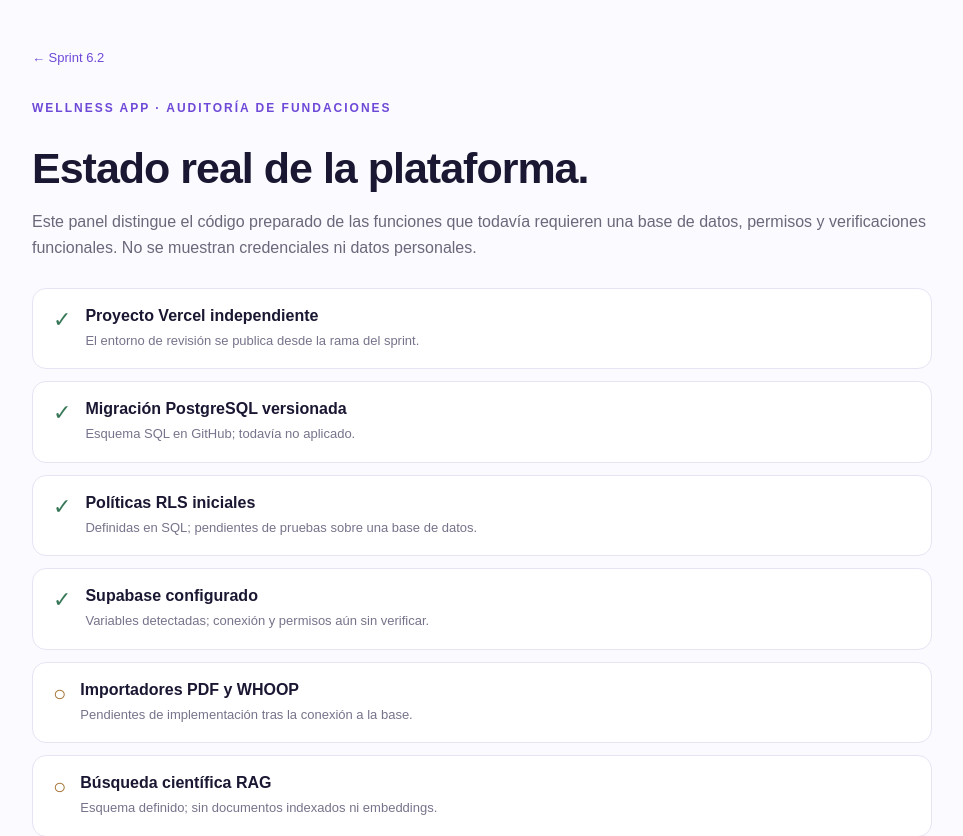
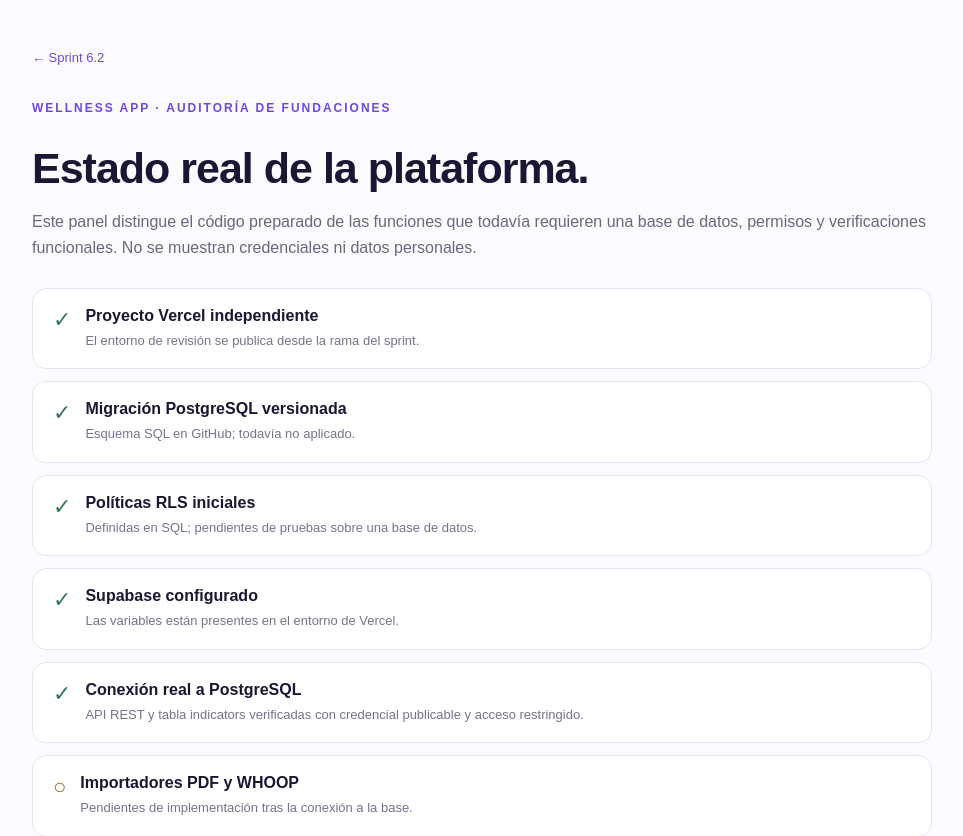
Before and after one commit to papasinfrontera/wellness-app-platform-MVP, a Next.js app: page /sprint-6-2/estado in a window 1280 px wide. Shown: the top 836 px of the page, without its empty margins (158-1121 px from the left). Built offline with nearby package versions, Linux system fonts and the light colour scheme; no server answers; the database is empty.

Commit message:
feat(sprint-6.2): show verified database access in readiness panel

```diff
--- a/src/app/sprint-6-2/estado/page.tsx
+++ b/src/app/sprint-6-2/estado/page.tsx
@@ -1,3 +1,4 @@
+import { checkDatabase } from "@/lib/supabase/health";
 export const dynamic = "force-dynamic";
 const checks = [
  {title:"Proyecto Vercel independiente", ok:true,detail:"El entorno de revisión se publica desde la rama del sprint."},
@@ -7,9 +8,10 @@ const checks = [
  {title:"Búsqueda científica RAG",ok:false,detail:"Esquema definido; sin documentos indexados ni embeddings."},
  {title:"Clinical Rules Engine",ok:false,detail:"Versionado conceptual; no activo."}
 ];
-export default function EstadoInfraestructura(){
- const configured=Boolean(process.env.NEXT_PUBLIC_SUPABASE_URL&&process.env.NEXT_PUBLIC_SUPABASE_ANON_KEY);
- const rows=[...checks.slice(0,3),{title:"Supabase configurado",ok:configured,detail:configured?"Variables detectadas; conexión y permisos aún sin verificar.":"Faltan variables de entorno y un proyecto autorizado."},...checks.slice(3)];
+export default async function EstadoInfraestructura(){
+ const db = await checkDatabase();
+ const configured = db.configured;
+ const rows=[...checks.slice(0,3),{title:"Supabase configurado",ok:configured,detail:configured?"Las variables están presentes en el entorno de Vercel.":"Faltan variables de entorno y un proyecto autorizado."},{title:"Conexión real a PostgreSQL",ok:db.schemaAccessible,detail:db.schemaAccessible?"API REST y tabla indicators verificadas con credencial publicable y acceso restringido.":"La API REST no confirmó todavía el acceso a la tabla indicators."},...checks.slice(3)];
  return <main style={{maxWidth:900,margin:"auto",padding:"48px 22px 80px"}}>
  <a href="/sprint-6-2" style={{fontSize:13,color:"#6e49d8",textDecoration:"none"}}>← Sprint 6.2</a>
  <p style={{fontSize:12,color:"#6e49d8",fontWeight:800,letterSpacing:2,marginTop:35}}>WELLNESS APP · AUDITORÍA DE FUNDACIONES</p>
```
